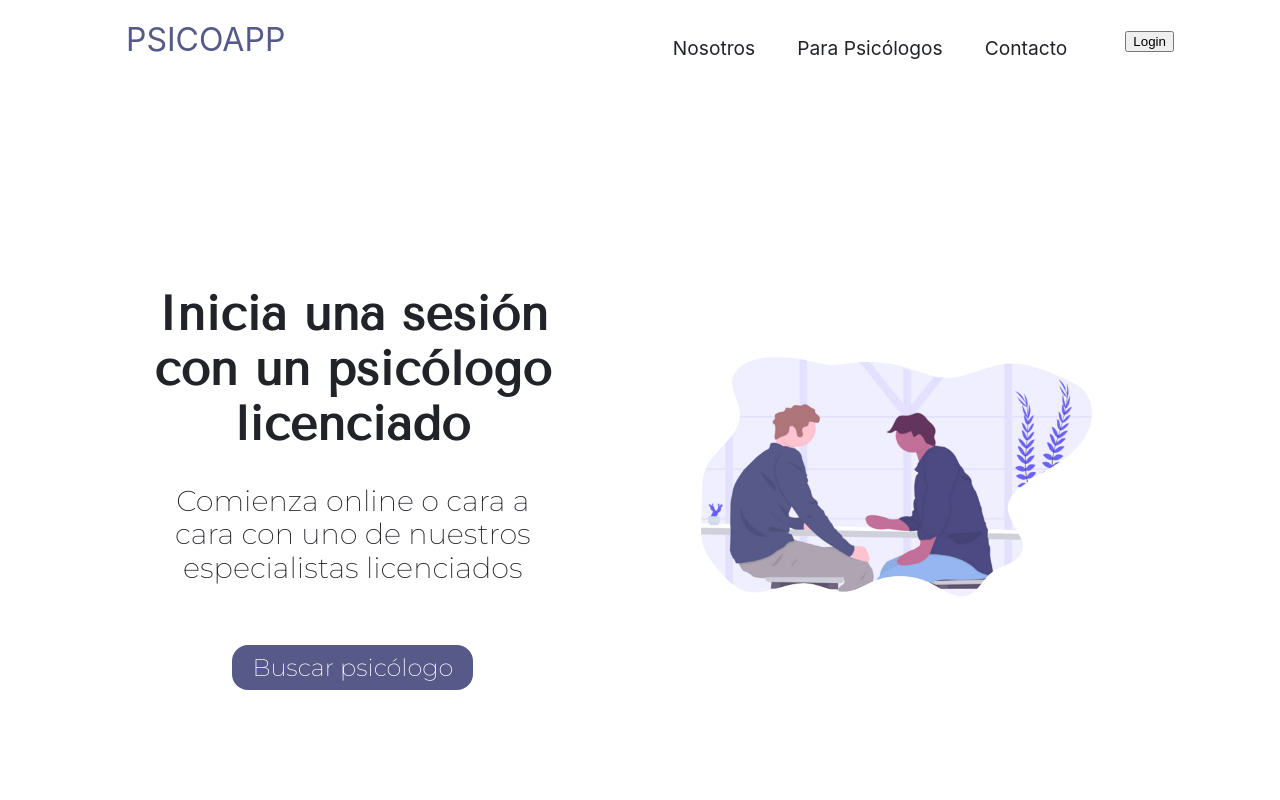
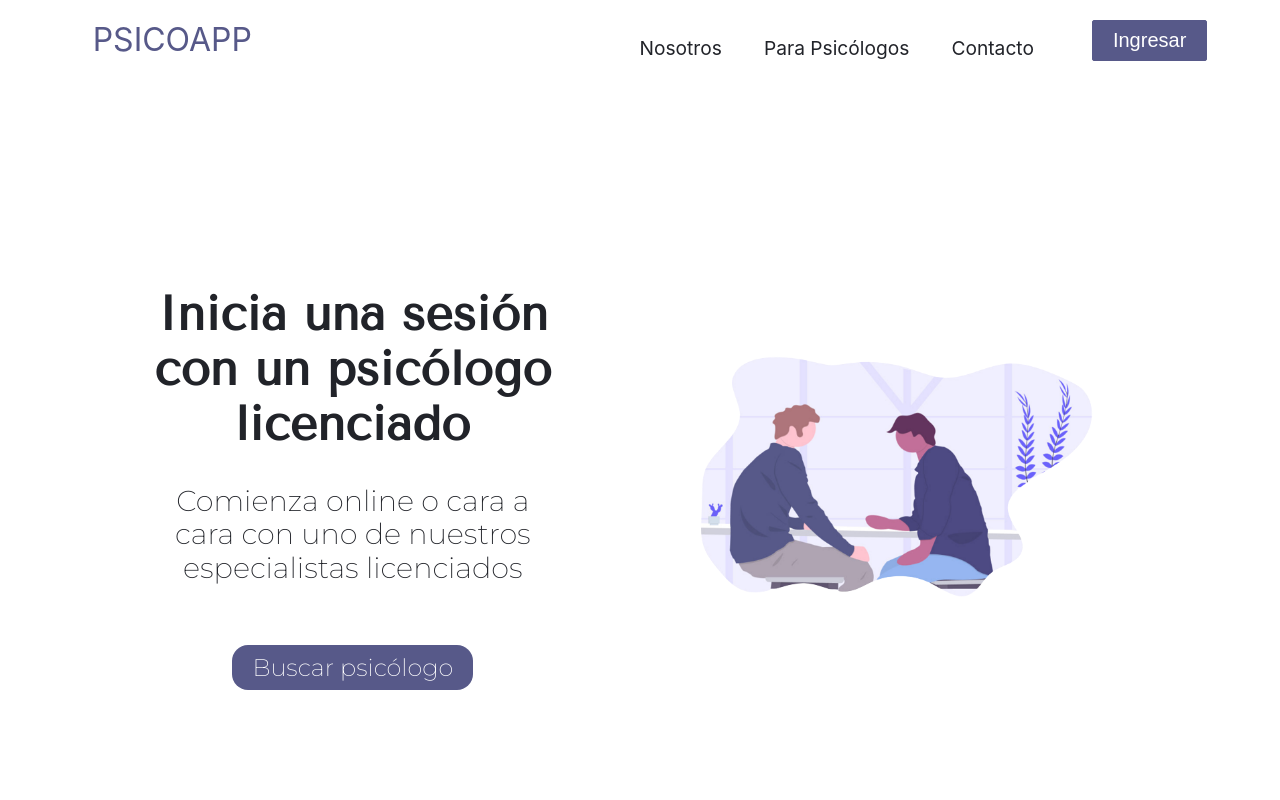
Before and after one commit to tomasld13/PF-psicoApp, a React (Create React App) app in the folder client/: page / in a window 1280 px wide. Shown: the top 800 px of the page. Built offline with nearby package versions, Linux system fonts and the light colour scheme; no server answers.

Commit message:
retoque en el componente Button, modifico una extension .jsx en las importaciones de App y le doy estilos al boton de login

```diff
--- a/client/src/App.js
+++ b/client/src/App.js
@@ -1,6 +1,6 @@
 import './App.css';
 import { Navigate, Route, Routes } from "react-router-dom";
-import CheckingAuth from './Components/CheckingAuth/CheckingAuth';
+import CheckingAuth from './Components/CheckingAuth/CheckingAuth.jsx';
 import PsicoApp from './Components/PsicoApp/PsicoApp';
 import AuthRoutes from './Components/AuthRoutes/AuthRoutes';
 import { useCheckAuth } from './hooks/useCheckAuth';
--- a/client/src/Components/Button/Button.jsx
+++ b/client/src/Components/Button/Button.jsx
@@ -12,8 +12,11 @@ export const Button = ({
     type,
     onClick,
     buttonStyle,
-    buttonSize
+    buttonSize,
+    link = "/"
 }) => {
+    //la props link representa la routa a la cual se quiere ser redirigido
+
     const checkButtonStyle = STYLES.includes(buttonStyle)
     ? buttonStyle
     : STYLES[0] // si no tiene estilo por default aplica btn--primary
@@ -23,7 +26,7 @@ export const Button = ({
     : SIZES[0] // si no tiene un tamaño, simplemente asigno el primero del arreglo.
 
     return (
-        <Link to='/' className={'btn-mobile'}>
+        <Link to={link} className={'btn-mobile'}>
             <button
             className={`btn ${checkButtonStyle} ${checkButtonSize}`}
             onClick={onClick}
--- a/client/src/Components/Nav/Nav.jsx
+++ b/client/src/Components/Nav/Nav.jsx
@@ -82,7 +82,7 @@ function Nav() {
             ? button && <Button buttonStyle='btn--outline' onClick={onLogout}>Logout</Button>
             : button && <Link to='/auth/login'>
               {/* <Button buttonStyle='btn--outline'>Login</Button> */}
-              <button>Login</button>
+              <Button buttonStyle='btn--outline' link='/auth/login'>Ingresar</Button>
             </Link>
           }
         </div>
```
